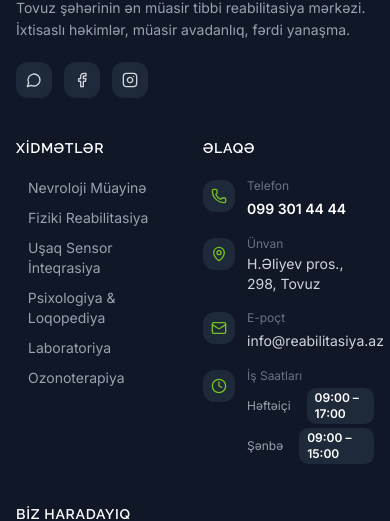
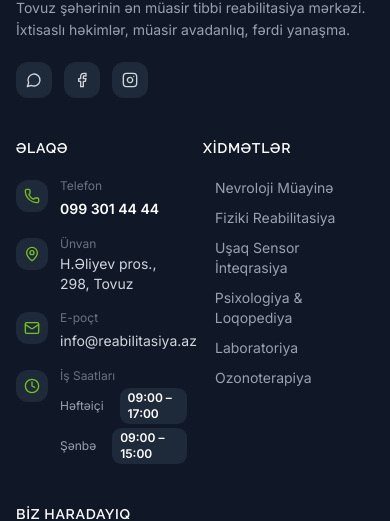
Before and after one commit to Senaniv/TovuzRMRM, a Next.js app: page / in a window 390 px wide. Shown: the part 5637-6158 px from the top of the page. Built offline with nearby package versions, Linux system fonts and the light colour scheme; no server answers; the database is empty.

Commit message:
fix(footer): swap positions of Xidmetler and Elaqe on mobile, placing Elaqe on the left

```diff
--- a/src/components/Footer.tsx
+++ b/src/components/Footer.tsx
@@ -94,7 +94,7 @@ export default function Footer() {
           {/* ── Xidmətlər + Əlaqə row: side-by-side on mobile ── */}
           <div className="grid grid-cols-2 gap-4 md:contents">
             {/* ── 2. Xidmətlər links ────────────────── */}
-            <div>
+            <div className="order-2 md:order-none">
               <h4 className="text-white font-semibold mb-5 text-sm uppercase tracking-wider">
                 Xidmətlər
               </h4>
@@ -114,7 +114,7 @@ export default function Footer() {
             </div>
 
             {/* ── 3. Contact (Əlaqə) ────────────────── */}
-            <div>
+            <div className="order-1 md:order-none">
               <h4 className="text-white font-semibold mb-5 text-sm uppercase tracking-wider">
                 Əlaqə
               </h4>
```
